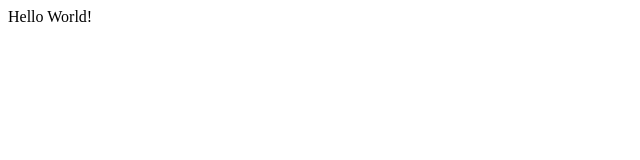
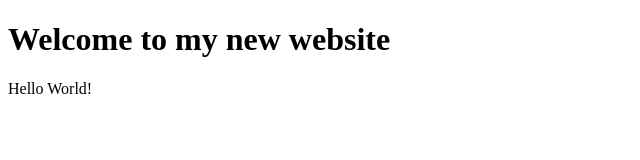
Before and after one commit to Calebhudson00/Hellllo, a plain HTML site: page index.html in a window 1280 px wide. Shown: the whole page, without its empty margins (0-640 px from the left). Drawn offline with Linux system fonts and the light colour scheme.

Commit message:
First commit

```diff
--- a/index.html
+++ b/index.html
@@ -4,6 +4,7 @@
         <title>Hello world</title>
     </head>
     <body>
+        <h1>Welcome to my new website</h1>
         Hello World!
     </body>
 </html>
```
